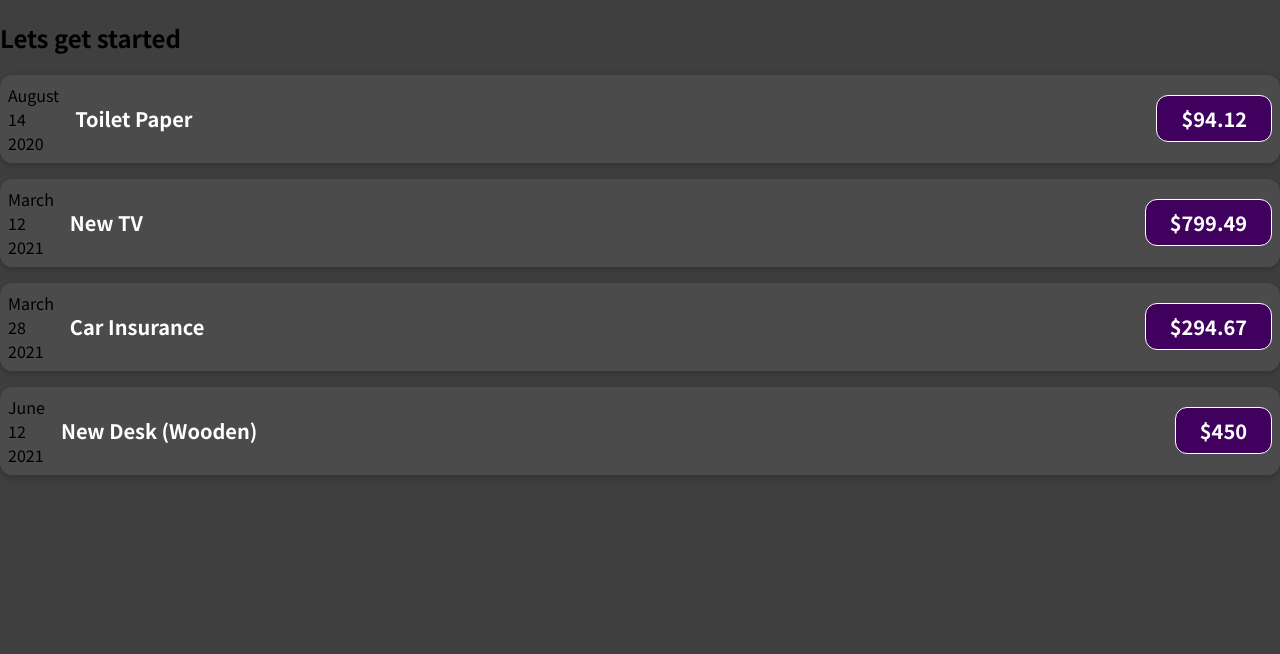
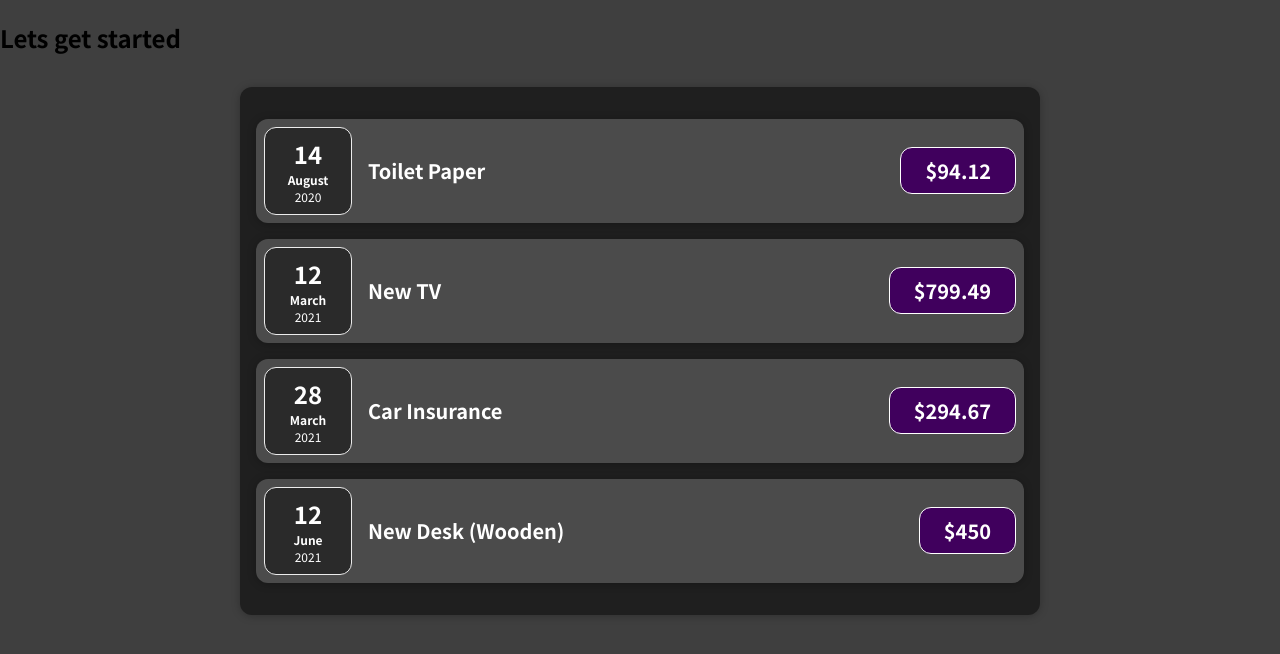
Before and after one commit to Ilie1985/reactjs-expense-tracker, a React (Create React App) app: page / in a window 1280 px wide. Shown: the top 654 px of the page. Built offline with nearby package versions, Linux system fonts and the light colour scheme.

Commit message:
Card comp as a wrapper comp

```diff
--- a/src/App.js
+++ b/src/App.js
@@ -1,5 +1,4 @@
-import ExpenseItem from "./components/ExpenseItem";
-
+import Expenses from "./components/Expenses";
 //define some dummy data
 //obtain the data we need in the ExpenseItem component with the help of attributes -> title,amount,date
 
@@ -28,26 +27,7 @@
   return (
     <div>
       <h2>Lets get started</h2>
-      <ExpenseItem
-        title={expenses[0].title}
-        amount={expenses[0].amount}
-        date={expenses[0].date}
-      />
-      <ExpenseItem
-        title={expenses[1].title}
-        amount={expenses[1].amount}
-        date={expenses[1].date}
-      />
-      <ExpenseItem
-        title={expenses[2].title}
-        amount={expenses[2].amount}
-        date={expenses[2].date}
-      />
-      <ExpenseItem
-        title={expenses[3].title}
-        amount={expenses[3].amount}
-        date={expenses[3].date}
-      />
+     <Expenses items={expenses}/>
     </div>
   );
 }
--- /dev/null
+++ b/src/components/Card.js
@@ -0,0 +1,19 @@
+import React from "react";
+import "./card.css";
+
+//this component acts like a container ,like a shell
+//extract the styles that other components have in common (rounded corners and a drop shadow) into this one and use this component as a wrapper in Expenses and ExpenseItem comp.
+
+//use props.children,a prop built into react which every component receives.
+//children is a reserved name
+//the value of the children prop will always be the content between the opening and the closing custom component tags
+//add the classNames that the Card is set to in Expenses ,which is "expenses" and Expense Item which is "expense-item" to the card class name from the Card component with props , save it into a constant named classes
+//will return the div with the classes className and inbetween div tags props.children which is all the code from within the Card comp inside Expenses comp file and ExpenseItem comp file
+
+
+const Card = (props) => {
+  const classes = "card " + props.className;
+  return <div className={classes}>{props.children}</div>;
+};
+
+export default Card;
--- /dev/null
+++ b/src/components/ExpenseDate.js
@@ -0,0 +1,25 @@
+//access the data needeed from App.js with the help of props
+//use a built in method which is accesible on all date objects in javascript-> toLocaleString() to output the date in a readable format
+//toLocaleString() holds two arguments, first argument is the language "en-US", second argument is an object wher is configured how specifically that date should be formated {month:"long"} TO OUTPUT THE MONTH
+//toLocaleString() holds two arguments, first argument is the language "en-US", second argument is an object wher is configured how specifically that date should be formated {day:"2-digit"} TO OUTPUT THE DAY
+//TO OUTPUT THE YEAR use the getFullYear built in method
+
+import React from "react";
+import "../components/expenseDate.css";
+
+const ExpenseDate = (props) => {
+  const month = props.date.toLocaleString("en-US", { month: "long" });
+  const day = props.date.toLocaleString("en-US", { day: "2-digit" });
+
+  const year = props.date.getFullYear();
+
+  return (
+    <div className={"expense-date"}>
+      <div className={"expense-date_day"}>{day}</div>
+      <div className={"expense-date_month"}>{month}</div>
+      <div className={"expense-date_year"}>{year}</div>
+    </div>
+  );
+};
+
+export default ExpenseDate;
--- a/src/components/ExpenseItem.js
+++ b/src/components/ExpenseItem.js
@@ -1,30 +1,21 @@
 import React from "react";
 import "../components/expenseItem.css";
+import ExpenseDate from "./ExpenseDate";
+import Card from "./Card";
 
 //access the data needeed from App.js with the help of props
-//use a built in method which is accesible on all date objects in javascript-> toLocaleString() to output the date in a readable format
-//toLocaleString() holds two arguments, first argument is the language "en-US", second argument is an object wher is configured how specifically that date should be formated {month:"long"} TO OUTPUT THE MONTH
-//toLocaleString() holds two arguments, first argument is the language "en-US", second argument is an object wher is configured how specifically that date should be formated {day:"2-digit"} TO OUTPUT THE DAY
-//TO OUTPUT THE YEAR use the getFullYear built in method
+//obtain th data in <ExpenseDate> with help of props
 
 const ExpenseItem = (props) => {
-  const month = props.date.toLocaleString("en-US", { month: "long" });
-  const day = props.date.toLocaleString("en-US", { day: "2-digit" });
-
-  const year = props.date.getFullYear();
   return (
-    <div className={"expense-item"}>
-      <div>
-        <div>{month}</div>
-        <div>{day}</div>
-        <div>{year}</div>
-      </div>
+    <Card className={"expense-item"}>
+      <ExpenseDate date={props.date} />
 
       <div className={"expense-item_description"}>
         <h2>{props.title}</h2>
         <div className={"expense-item_price"}>${props.amount}</div>
       </div>
-    </div>
+    </Card>
   );
 };
 
--- /dev/null
+++ b/src/components/Expenses.js
@@ -0,0 +1,33 @@
+import React from "react";
+import ExpenseItem from "./ExpenseItem";
+import "./expenses.css";
+import Card from "./Card";
+
+const Expenses = (props) => {
+  return (
+    <Card className={"expenses"}>
+      <ExpenseItem
+        title={props.items[0].title}
+        amount={props.items[0].amount}
+        date={props.items[0].date}
+      />
+      <ExpenseItem
+        title={props.items[1].title}
+        amount={props.items[1].amount}
+        date={props.items[1].date}
+      />
+      <ExpenseItem
+        title={props.items[2].title}
+        amount={props.items[2].amount}
+        date={props.items[2].date}
+      />
+      <ExpenseItem
+        title={props.items[3].title}
+        amount={props.items[3].amount}
+        date={props.items[3].date}
+      />
+    </Card>
+  );
+};
+
+export default Expenses;
--- /dev/null
+++ b/src/components/card.css
@@ -0,0 +1,4 @@
+.card {
+  border-radius: 12px;
+  box-shadow: 0 1px 8px rgba(0, 0, 0, 0.25);
+}
--- /dev/null
+++ b/src/components/expenseDate.css
@@ -0,0 +1,26 @@
+.expense-date {
+  display: flex;
+  flex-direction: column;
+  width: 5.5rem;
+  height: 5.5rem;
+  border: 1px solid #ececec;
+  background-color: #2a2a2a;
+  color: white;
+  border-radius: 12px;
+  align-items: center;
+  justify-content: center;
+}
+
+.expense-date_month {
+  font-size: 0.75rem;
+  font-weight: bold;
+}
+
+.expense-date_year {
+  font-size: 0.75rem;
+}
+
+.expense-date_day {
+  font-size: 1.5rem;
+  font-weight: bold;
+}
--- a/src/components/expenseItem.css
+++ b/src/components/expenseItem.css
@@ -2,10 +2,8 @@
   display: flex;
   justify-content: space-between;
   align-items: center;
-  box-shadow: 0 2px 8px rgba(0, 0, 0, 0.25);
   padding: 0.5rem;
   margin: 1rem 0;
-  border-radius: 12px;
   background-color: #4b4b4b;
 }
 
--- /dev/null
+++ b/src/components/expenses.css
@@ -0,0 +1,7 @@
+.expenses {
+  padding: 1rem;
+  background-color: rgb(31, 31, 31);
+  margin: 2rem auto;
+  width: 50rem;
+  max-width: 95%;
+}
```
Also changed, not shown: 1 other file (tests, documents, lock files or other folders).
